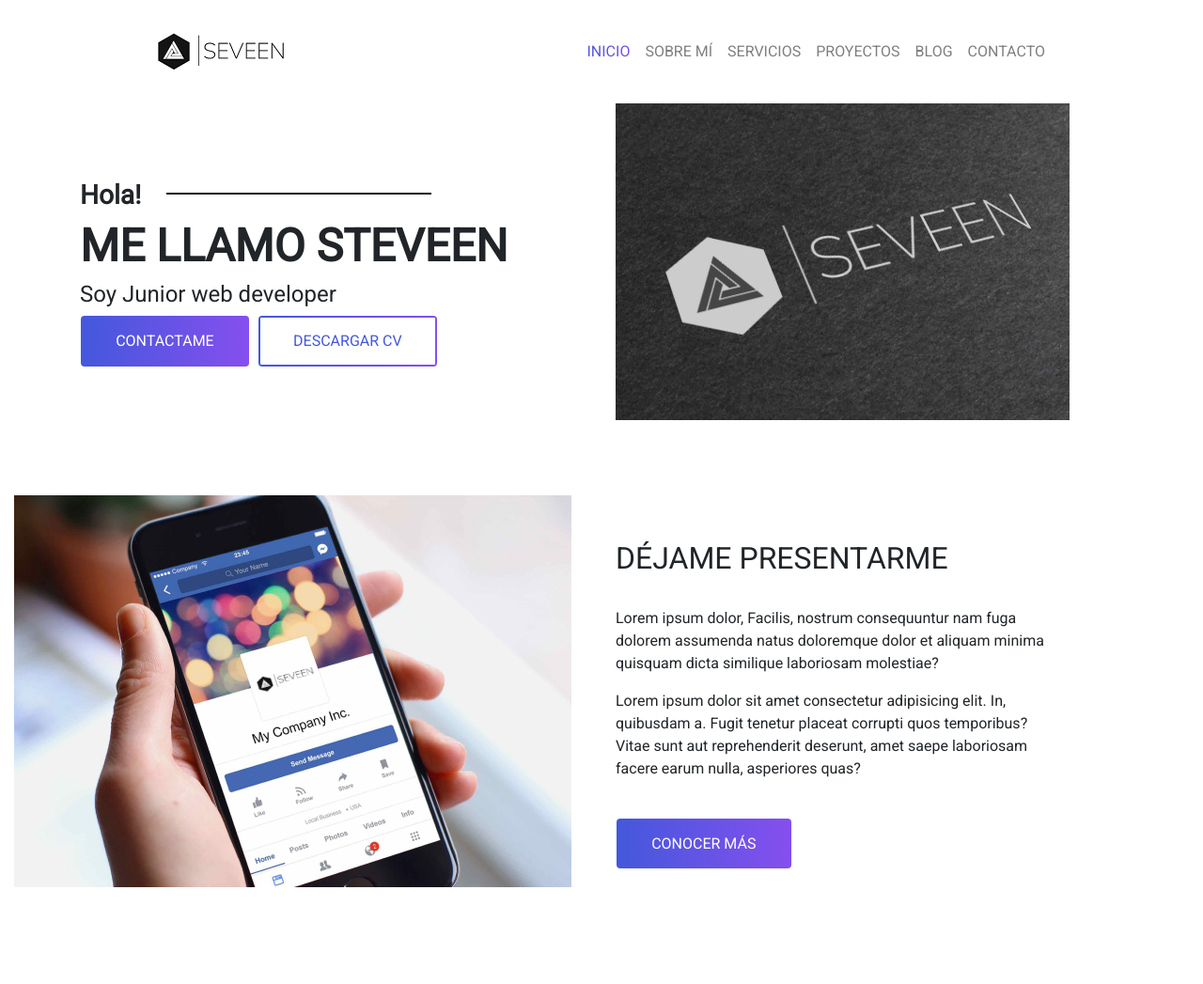
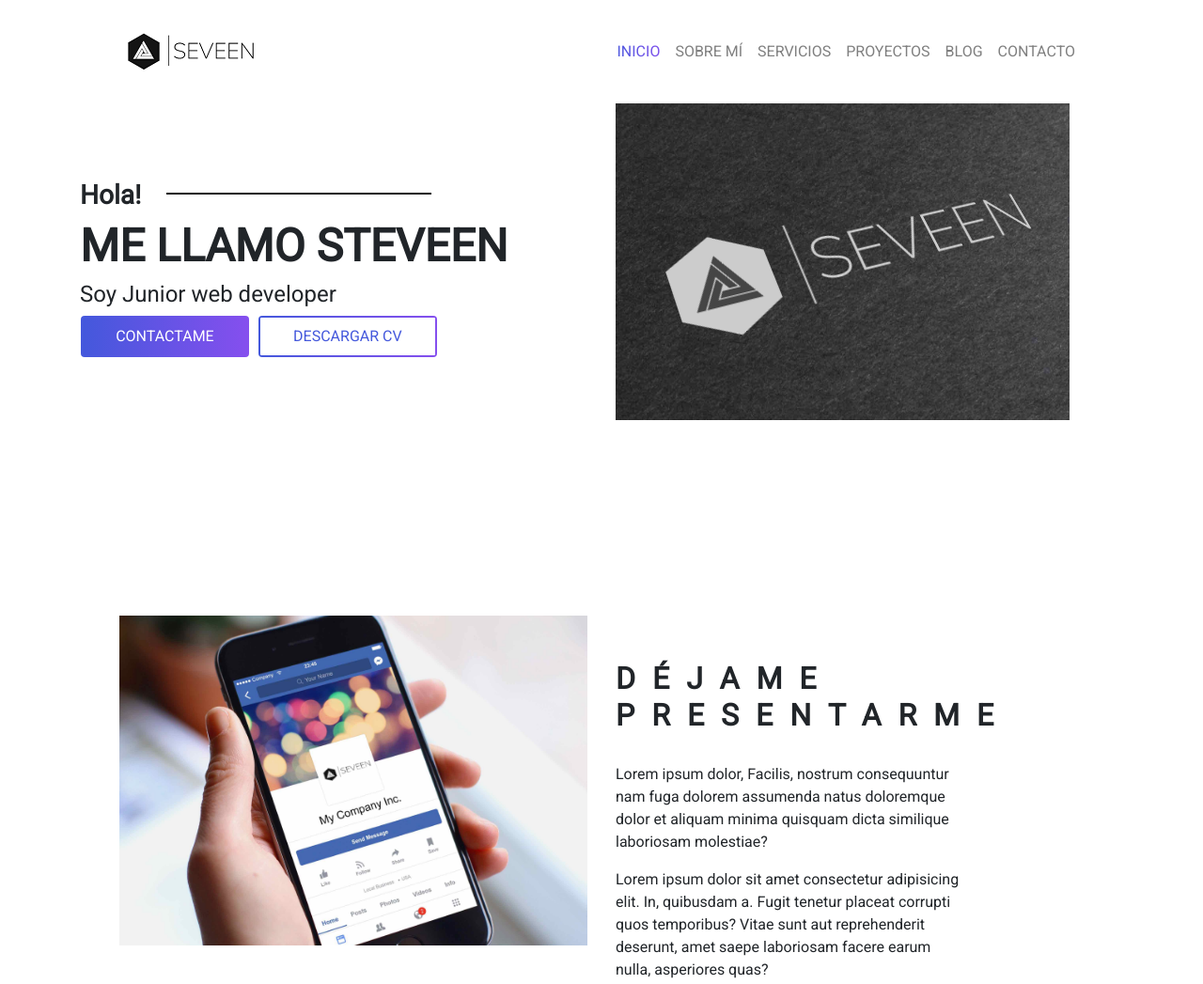
Before and after one commit to StyvenSoft/White-portfolio, a website: page index.html in a window 1280 px wide. Shown: the top 1047 px of the page at 94% size. Before the commit the page ends 944 px from the top, so only its background shows below. Drawn offline with nearby package versions, Linux system fonts and the light colour scheme.

Commit message:
Align about and title

```diff
--- a/css/partials/_global.css
+++ b/css/partials/_global.css
@@ -1,7 +1,7 @@
 
 
 .button{
-    padding: .8rem 2.2rem;
+    padding: .5rem 2.2rem;
     position: relative;
     border: 3px solid transparent;
     margin-right: .5rem;
--- a/css/style.css
+++ b/css/style.css
@@ -5,7 +5,7 @@ body{
     font-family: 'Roboto', sans-serif;
 }
 .navbar{
-    padding: 1rem 10rem;
+    padding: 1rem 8rem;
 }
 .nav-link{
     text-transform: uppercase;
@@ -41,3 +41,10 @@ body{
 .banner-img, .title-site{
     margin-bottom: 5rem;
 }
+.about-content{
+    padding: 8rem 7rem;
+}
+h2 span{
+    letter-spacing: 18px;
+    font-weight: 600;
+}
--- a/index.html
+++ b/index.html
@@ -77,8 +77,7 @@
                     </div>
                     <div class="col-lg-6 col-md-12 about-title">
                         <h2 class="text-uppercase pt-5">
-                            <spam>Déjame presentarme</spam>
-
+                            <span>Déjame presentarme</span>
                         </h2>
                         <article class="paragraph py-4 w-75">
                             <p>Lorem ipsum dolor, Facilis, nostrum consequuntur nam fuga dolorem assumenda natus doloremque dolor et aliquam minima quisquam dicta similique laboriosam molestiae?</p>
```
Also changed, not shown: 1 other file.
